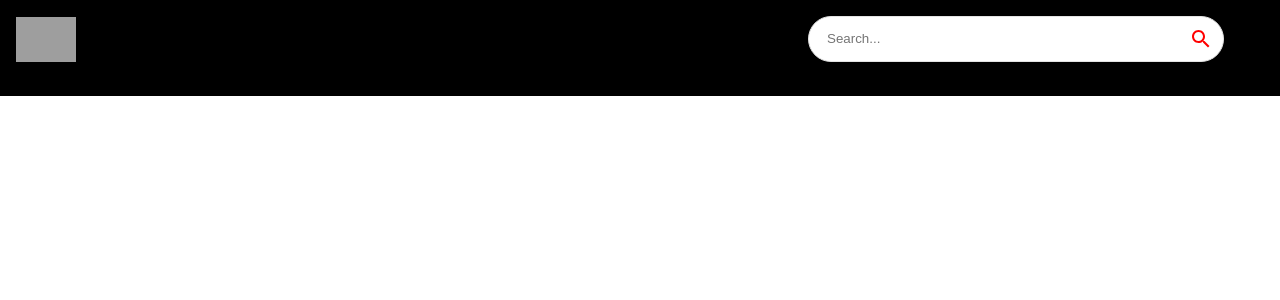
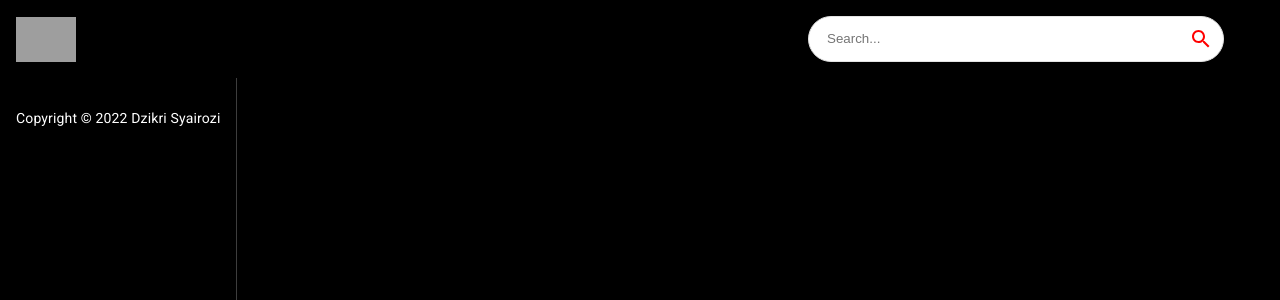
Before and after one commit to dzikrisyairozi/yt-rapidAPI, a React (Create React App) app: page / in a window 1280 px wide. Shown: the top 300 px of the page. Built offline with nearby package versions, Linux system fonts and the light colour scheme; grey boxes are pictures that could not be loaded.

Commit message:
feat: feed init

```diff
--- a/src/components/Feed.tsx
+++ b/src/components/Feed.tsx
@@ -1,8 +1,17 @@
-import React from 'react'
+import React, { useEffect, useState } from "react";
+import { Box, Stack, Typography } from "@mui/material";
 
 const Feed = () => {
   return (
-    <div>Feed</div>
+    <Stack sx={{ flexDirection: { sx: "column", md: "row" } }}>
+        <Box sx={{ height: { sx: "auto", md: "92vh" }, borderRight: "1px solid #3d3d3d", px: { sx: 0, md: 2 } }}>
+            Sidebar
+
+            <Typography className="copyright" variant="body2" sx={{ mt: 1.5, color: "#fff", }}>
+                Copyright © 2022 Dzikri Syairozi
+            </Typography>
+        </Box>
+    </Stack>
   )
 }
 
```
